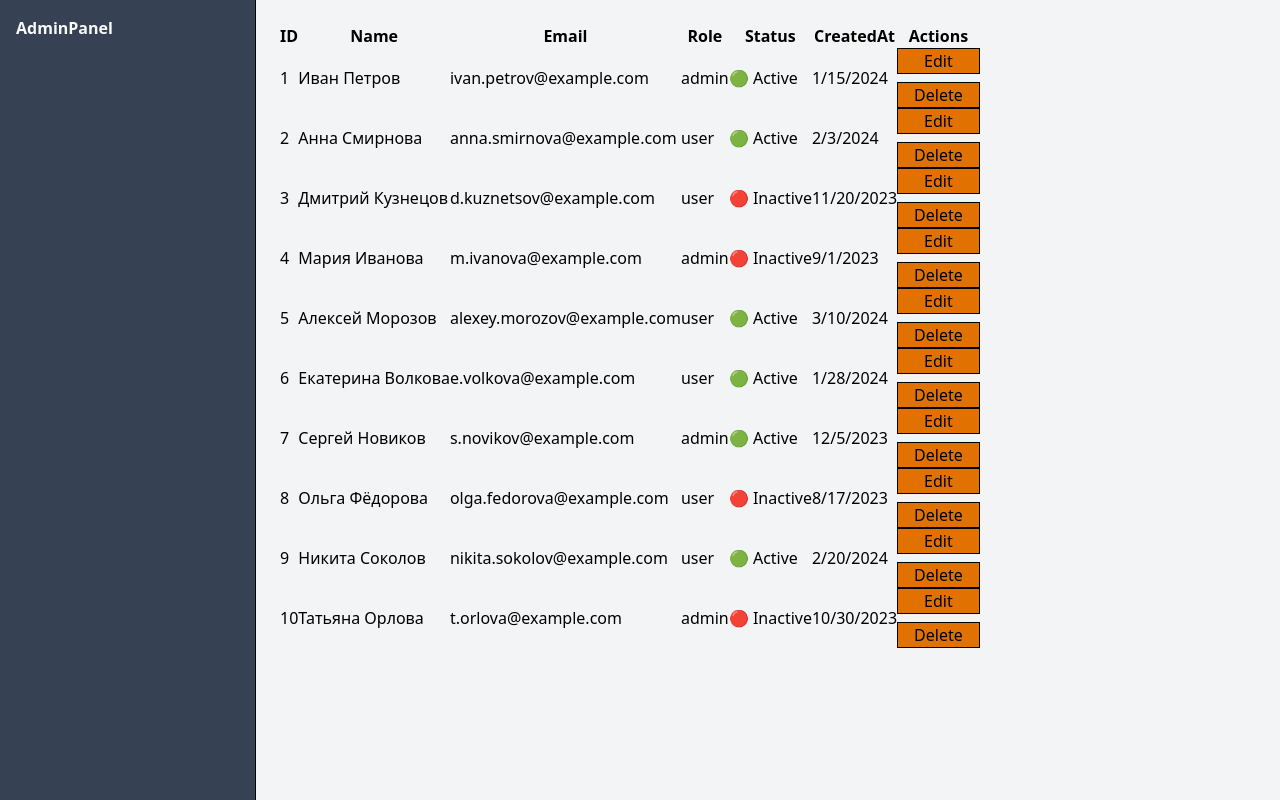
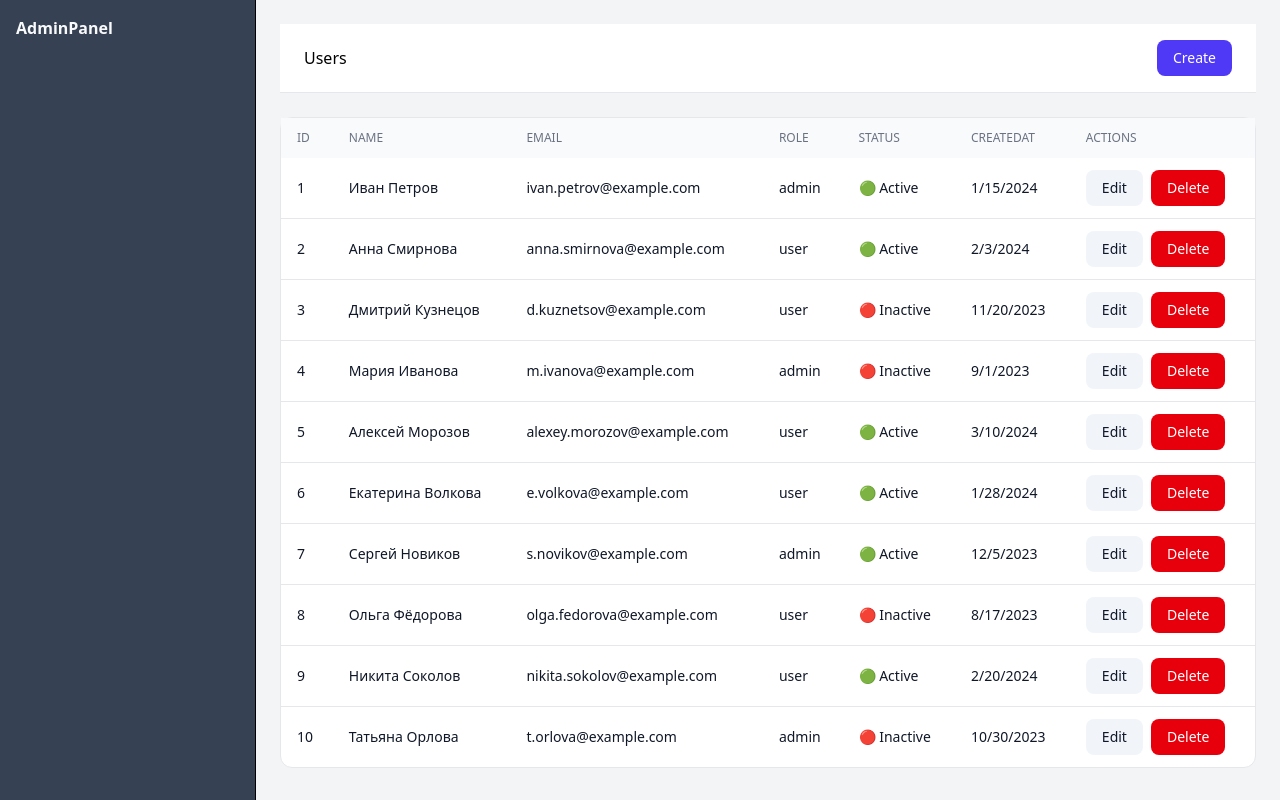
Before and after one commit to TurchynYaroslav/admin-dashboard, a React (Vite) app: page /users in a window 1280 px wide. Built offline with nearby package versions, Linux system fonts and the light colour scheme.

Commit message:
feat: implement users CRUD with modal form

```diff
--- a/src/components/table/Table.tsx
+++ b/src/components/table/Table.tsx
@@ -1,3 +1,4 @@
+import Button from "../ui/Button";
 import type { Column } from "./table.types";
 
 interface TableProps<T> {
@@ -14,41 +15,60 @@ function Table<T>({ data, columns, getRowKey }: TableProps<T>) {
     }
     if (column.type === "actions") {
       return (
-        <div className="grid gap-2">
+        <div className="flex gap-2">
           {column.actions.map((action) => (
-            <button
-              className="border px-4 justify-center bg-amber-600"
+            <Button
+              variant={action.id === "delete" ? "delete" : "edit"}
               key={action.id}
               onClick={() => action.callback(row)}
             >
               {action.label}
-            </button>
+            </Button>
           ))}
         </div>
       );
     }
   }
   return (
-    <table className="">
-      <thead>
-        <tr className="">
+    <div className="rounded-xl border border-gray-200 bg-white">
+      <div className="overflow-x-auto">
+        <table className="w-full border-collapse">
+          <thead className="bg-gray-50">
+            <tr>
               {columns.map((column) => {
-            return <th key={column.label}>{column.label}</th>;
+                return (
+                  <th
+                    className="px-4 py-3 text-left text-xs font-medium text-gray-500 uppercase"
+                    key={column.label}
+                  >
+                    {column.label}
+                  </th>
+                );
               })}
             </tr>
           </thead>
-      <tbody>
+          <tbody className="divide-y divide-gray-200">
             {data.map((row) => {
               return (
-            <tr key={getRowKey(row)} className="">
+                <tr
+                  className="hover:bg-gray-50 transition-colors"
+                  key={getRowKey(row)}
+                >
                   {columns.map((column) => (
-                <td key={column.label}>{renderCell(column, row)}</td>
+                    <td
+                      className="px-4 py-3 text-sm text-gray-900"
+                      key={column.label}
+                    >
+                      {renderCell(column, row)}
+                    </td>
                   ))}
                 </tr>
               );
             })}
           </tbody>
         </table>
+      </div>
+    </div>
   );
 }
 
--- /dev/null
+++ b/src/components/ui/Button.tsx
@@ -0,0 +1,49 @@
+interface ButtonProps {
+  variant: "save" | "edit" | "delete" | "create";
+  children: React.ReactNode;
+  onClick?: () => void;
+}
+
+const Button = ({ variant, children, onClick }: ButtonProps) => {
+  const variants = {
+    save: `
+      bg-emerald-600 text-white
+      hover:bg-emerald-700
+      focus:ring-emerald-600/30
+    `,
+    edit: `
+      bg-slate-100 text-slate-900
+      hover:bg-slate-200
+      focus:ring-slate-400/30
+    `,
+    delete: `
+      bg-red-600 text-white
+      hover:bg-red-700
+      focus:ring-red-600/30
+    `,
+    create: `
+  bg-indigo-600 text-white
+  hover:bg-indigo-700
+  focus:ring-indigo-600/30
+`,
+  };
+
+  return (
+    <button
+      onClick={onClick}
+      className={`
+        inline-flex items-center justify-center
+        rounded-lg
+        px-4 py-2
+        text-sm font-medium
+        transition-colors
+        focus:outline-none focus:ring-2
+        ${variants[variant]}
+      `}
+    >
+      {children}
+    </button>
+  );
+};
+
+export default Button;
--- /dev/null
+++ b/src/components/ui/Input.tsx
@@ -0,0 +1,25 @@
+interface InputProps {
+  label: string | undefined;
+  value: string;
+  onChange: (value: string) => void;
+  placeholder?: string;
+  type?: string;
+}
+
+const Input = ({ label, value, onChange, placeholder, type }: InputProps) => {
+  return (
+    <div>
+      <label className="mb-1 block text-sm font-medium text-gray-700">
+        {label}
+      </label>
+      <input
+        type={type}
+        placeholder={placeholder}
+        value={value}
+        onChange={(e) => onChange(e.target.value)}
+      />
+    </div>
+  );
+};
+
+export default Input;
--- a/src/components/users/UserModal.tsx
+++ b/src/components/users/UserModal.tsx
@@ -1,21 +1,230 @@
+import { useEffect, useState } from "react";
 import type { User } from "../../types/user";
+import Button from "../ui/Button";
+import Input from "../ui/Input";
 
 interface UserModalProps {
   isOpen: boolean;
   user: User | null;
   onClose: () => void;
-  onSave: () => void;
+  onSave: (user: UseForm) => void;
 }
 
+interface SelectOptions<T extends string> {
+  value: T;
+  label: string;
+}
+
+interface FormFieldConfig<K extends keyof User = keyof User> {
+  key: K;
+  label: string;
+  type: "input" | "select" | "readonly";
+  editable: boolean;
+  options?: K extends "role"
+    ? SelectOptions<User["role"]>[]
+    : K extends "status"
+      ? SelectOptions<User["status"]>[]
+      : never;
+}
+
+type UseForm = {
+  id: string;
+  name: string;
+  email: string;
+  role: "user" | "admin" | "";
+  status: "active" | "inactive" | "";
+  createdAt: string | "";
+};
+
 const UserModal = ({ isOpen, user, onClose, onSave }: UserModalProps) => {
-  if (isOpen)
-    return (
-      <div className="bg-green-800 w-100 h-52">
-        <span>{user?.name}</span>
-        <button onClick={() => onClose()}>close</button>
-        <button onClick={() => onSave()}>save</button>
+  const userFormConfig: FormFieldConfig[] = [
+    {
+      key: "name",
+      label: "Name",
+      type: "input",
+      editable: true,
+    },
+    {
+      key: "email",
+      label: "Email",
+      type: "input",
+      editable: true,
+    },
+    {
+      key: "role",
+      label: "Role",
+      type: "select",
+      editable: true,
+      options: [
+        { value: "user", label: "User" },
+        { value: "admin", label: "Admin" },
+      ],
+    },
+    {
+      key: "status",
+      label: "Status",
+      type: "select",
+      editable: true,
+      options: [
+        { value: "active", label: "Active" },
+        { value: "inactive", label: "Inactive" },
+      ],
+    },
+    {
+      key: "createdAt",
+      label: "Created at",
+      type: "readonly",
+      editable: false,
+    },
+  ];
+
+  const defaultUserData: UseForm = {
+    id: Math.random().toString(36).slice(2, 5),
+    name: "",
+    email: "",
+    role: "",
+    status: "",
+    createdAt: new Date().toISOString(),
+  };
+
+  const [userData, setUserData] = useState<UseForm>(defaultUserData);
+
+  useEffect(() => {
+    console.log("user changed:", user);
+    if (user) {
+      setUserData({
+        id: user?.id ?? "",
+        name: user?.name ?? "",
+        email: user?.email ?? "",
+        role: user?.role ?? "",
+        status: user?.status ?? "",
+        createdAt: user?.createdAt ?? "",
+      });
+    } else {
+      setUserData(defaultUserData);
+    }
+    // eslint-disable-next-line react-hooks/exhaustive-deps
+  }, [user]);
+
+  const updateField = (field: keyof UseForm, value: string) => {
+    setUserData((prev) => ({
+      ...prev,
+      [field]: value,
+    }));
+  };
+
+  if (!isOpen) return null;
+  return (
+    <div
+      onClick={onClose}
+      className="absolute top-0 w-full h-full flex justify-center content-center items-center"
+    >
+      <div
+        onClick={(e) => e.stopPropagation()}
+        className="
+        w-full max-w-xl
+        rounded-xl
+        bg-white
+        shadow-xl
+        border border-gray-200
+        p-6
+        z-20
+      "
+      >
+        <div className="flex items-start justify-between mb-6">
+          <h2 className="text-lg font-semibold text-gray-900 flex items-center gap-1">
+            User details
+            <span className="rounded-md h-fit bg-gray-100 px-2 py-0.5 text-xs font-medium text-gray-600">
+              ID#{user?.id}
+            </span>
+          </h2>
+
+          <button
+            onClick={onClose}
+            className="
+            w-8 h-8
+            flex items-center justify-center
+            rounded-md
+            text-gray-500
+            hover:bg-gray-100
+            hover:text-gray-900
+            transition
+          "
+            aria-label="Close modal"
+          >
+            <span className="sr-only">Close</span>
+            <div className="relative w-4 h-4">
+              <span className="absolute inset-0 rotate-45 bg-current h-px m-auto" />
+              <span className="absolute inset-0 -rotate-45 bg-current h-px m-auto" />
+            </div>
+          </button>
+        </div>
+
+        <div className="space-y-3 mb-8 text-sm text-gray-700">
+          {userFormConfig.map((field) => {
+            const value = userData[field.key];
+            if (field.type === "readonly") {
+              return (
+                <div key={field.key}>
+                  <label>{field.label}</label>
+                  <span>{value}</span>
+                </div>
+              );
+            }
+
+            if (field.type === "select" && field.options) {
+              return (
+                <div key={field.key}>
+                  <label>{field.label}</label>
+                  <select
+                    value={value}
+                    onChange={(e) =>
+                      setUserData((prev) => ({
+                        ...prev,
+                        [field.key]: e.target.value,
+                      }))
+                    }
+                  >
+                    <option value="" disabled>
+                      Select {field.label}
+                    </option>
+                    ;
+                    {field.options.map((opt) => (
+                      <option key={opt.value} value={opt.value}>
+                        {opt.label}
+                      </option>
+                    ))}
+                  </select>
+                </div>
+              );
+            }
+
+            return (
+              <div className="" key={field.key}>
+                <Input
+                  label={field.label}
+                  value={value}
+                  onChange={(e) => updateField(field.key, e)}
+                  type={field.type}
+                />
+              </div>
+            );
+          })}
+
+          <div className="flex justify-end gap-3">
+            <Button
+              variant="save"
+              onClick={() => {
+                onSave(userData);
+              }}
+            >
+              Save
+            </Button>
+          </div>
+        </div>
       </div>
-    );
+    </div>
+  );
 };
 
 export default UserModal;
--- /dev/null
+++ b/src/components/users/UsersHeader.tsx
@@ -0,0 +1,22 @@
+interface UsersHeaderProps {
+  children: React.ReactNode;
+}
+
+const UsersHeader = ({ children }: UsersHeaderProps) => {
+  return (
+    <header
+      className="
+    w-full
+    flex items-center justify-between
+    px-6 py-4
+    mb-6
+    bg-white
+    border-b border-gray-200
+  "
+    >
+      {children}
+    </header>
+  );
+};
+
+export default UsersHeader;
--- a/src/pages/UsersPage.tsx
+++ b/src/pages/UsersPage.tsx
@@ -1,33 +1,81 @@
 import Table from "../components/table/Table";
 import { initialUsers } from "../data/users";
 import { createUsersColumns } from "../components/users/users.columns";
-import { useState } from "react";
+import { useEffect, useState } from "react";
 import type { User } from "../types/user";
 import UserModal from "../components/users/UserModal";
+import UsersHeader from "../components/users/UsersHeader";
+import Button from "../components/ui/Button";
 
 const UsersPage = () => {
   const [users, setUsers] = useState<User[]>(initialUsers);
   const [selectedUser, setSelectedUser] = useState<User | null>(null);
   const [isModalOpen, setIsModalOpen] = useState<boolean>(false);
 
+  useEffect(() => {
+    console.log(users);
+  }, [users]);
   const columns = createUsersColumns({
     onEdit: (user) => {
       setSelectedUser(user);
       setIsModalOpen(true);
     },
-    onDelete: (user) => {
-      setUsers((prev) => prev.filter((u) => u.id !== user.id));
-    },
+    onDelete: (user) =>
+      setUsers((prev) => prev.filter((u) => u.id !== user.id)),
   });
 
   return (
-    <div className="">
+    <div className="relative w-full h-full">
+      <UsersHeader>
+        <div className="">
+          <h1>Users</h1>
+        </div>
+        <div className="">
+          <Button
+            onClick={() => {
+              setSelectedUser(null);
+              setIsModalOpen(true);
+            }}
+            variant="create"
+          >
+            Create
+          </Button>
+        </div>
+      </UsersHeader>
       <Table data={users} columns={columns} getRowKey={(user) => user.id} />
       <UserModal
         isOpen={isModalOpen}
         user={selectedUser}
         onClose={() => setIsModalOpen(false)}
-        onSave={() => console.log("save")}
+        onSave={(userData) => {
+          if (
+            userData.name.trim() !== "" &&
+            userData.email.trim() !== "" &&
+            userData.role !== "" &&
+            userData.status !== ""
+          ) {
+            const newUser: User = {
+              id: userData.id,
+              name: userData.name,
+              email: userData.email,
+              role: userData.role,
+              status: userData.status,
+              createdAt: userData.createdAt,
+            };
+            const newUserObj = {
+              ...newUser,
+            };
+            if (selectedUser) {
+              setUsers((prev) =>
+                prev.map((u) => (u.id === newUser.id ? newUser : u)),
+              );
+            } else {
+              setUsers((prev) => [...prev, newUserObj]);
+            }
+            setSelectedUser(newUserObj);
+            setIsModalOpen(false);
+          }
+        }}
       />
     </div>
   );
```
Lines whose indentation alone changed are shown as unchanged.
